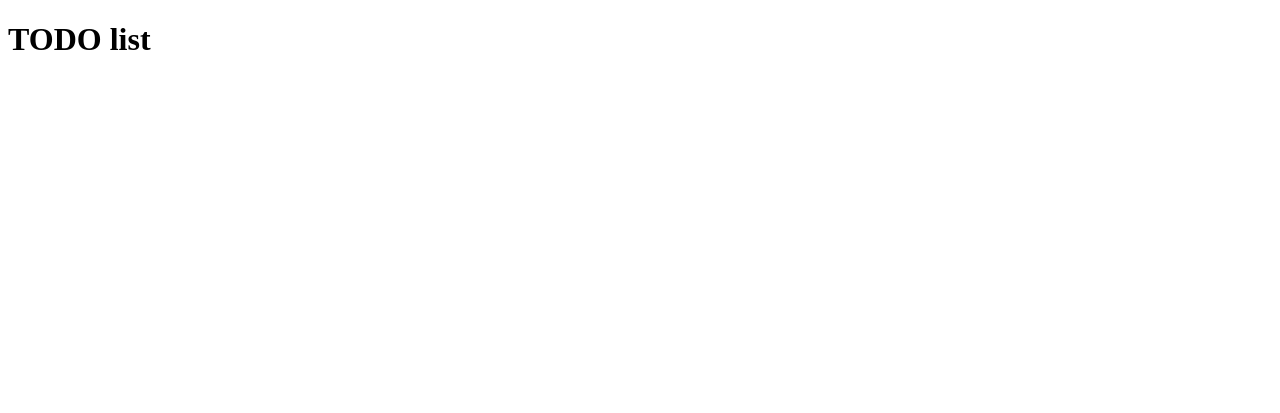
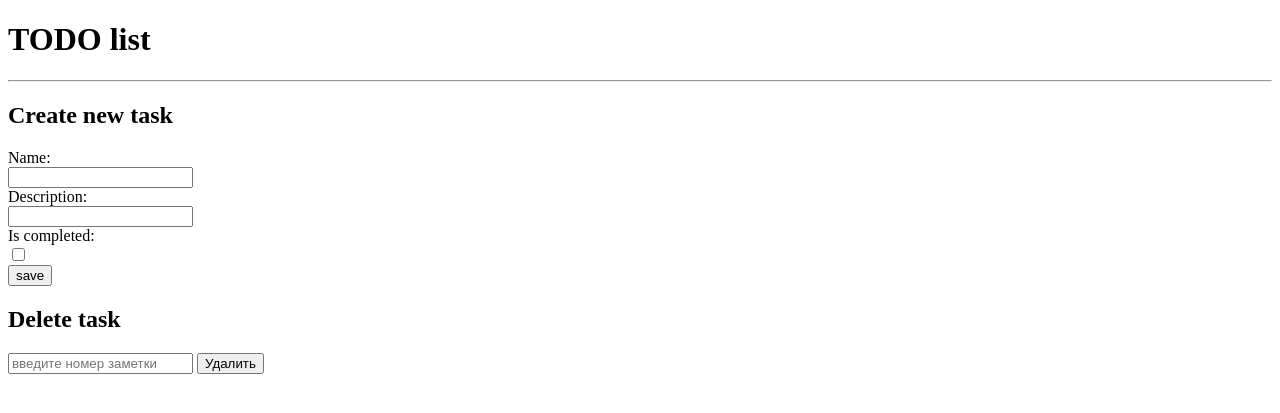
Before and after one commit to vasechkinn/todos, a FastAPI app: page /welcome in a window 1280 px wide. Before the commit the part shown is almost empty. Shown: the top 413 px of the page. Run offline with FastAPI, Linux system fonts and the light colour scheme.

Commit message:
feat: form del, create

```diff
--- a/templates/index.html
+++ b/templates/index.html
@@ -9,5 +9,42 @@
     <h1>
         TODO list
     </h1>
+
+    <ul>
+        {% for task in tasks %}
+            <li>
+                <p> {{task.title}}</p>
+                <p> {{task.description}} </p>
+                <p>Статус: {% if task.is_completed %}выполнено{% else %}не выполнено{% endif %}</p>
+            </li>
+        {% endfor %}
+    </ul>
+
+    <hr>
+
+    <h2>Create new task</h2>
+    <form method="post" action="/create_task">
+        <div>
+            <label> Name: </label><br>
+            <input type="text" name="title" required>
+        </div>
+
+        <div>
+            <label> Description: </label><br>
+            <input type="text" name="description">
+        </div>
+
+        <div>
+            <label> Is completed: </label><br>
+            <input type="checkbox" name="is_completed">
+        </div>
+        <button type="submit">save</button>
+    </form>
+
+    <h2>Delete task</h2>
+    <form method="post" action="/delete_task">
+        <input type="number" name="id" placeholder="введите номер заметки">
+        <button type="submit">Удалить</button>
+    </form>
 </body>
 </html>
```
